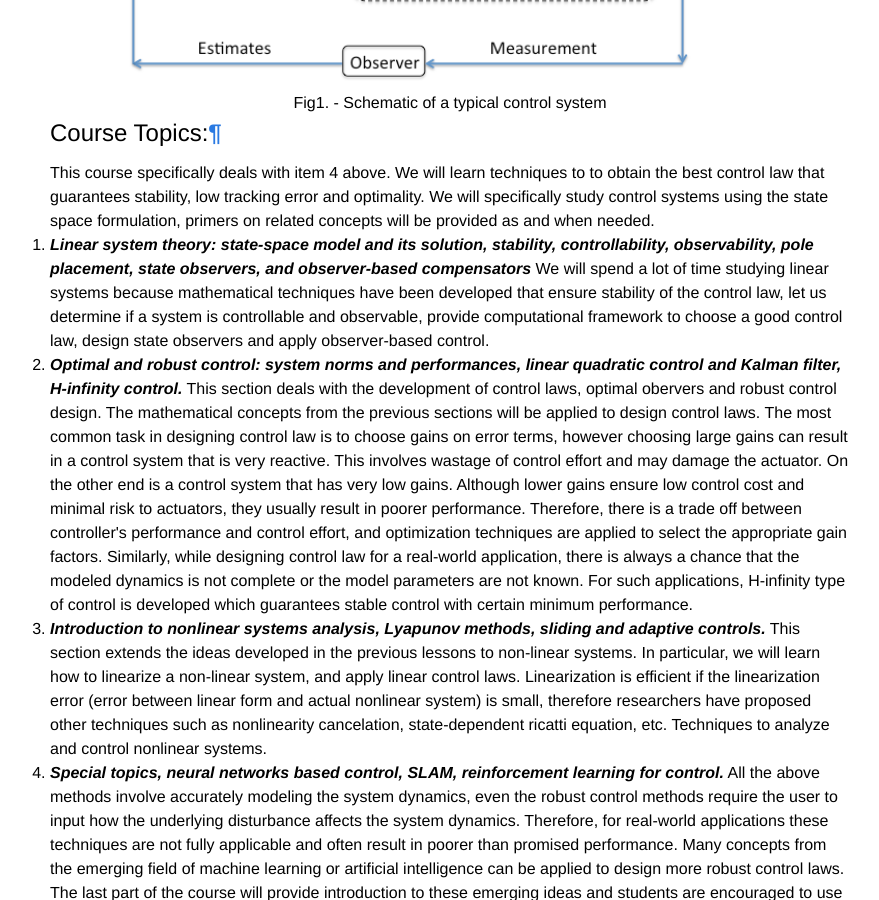
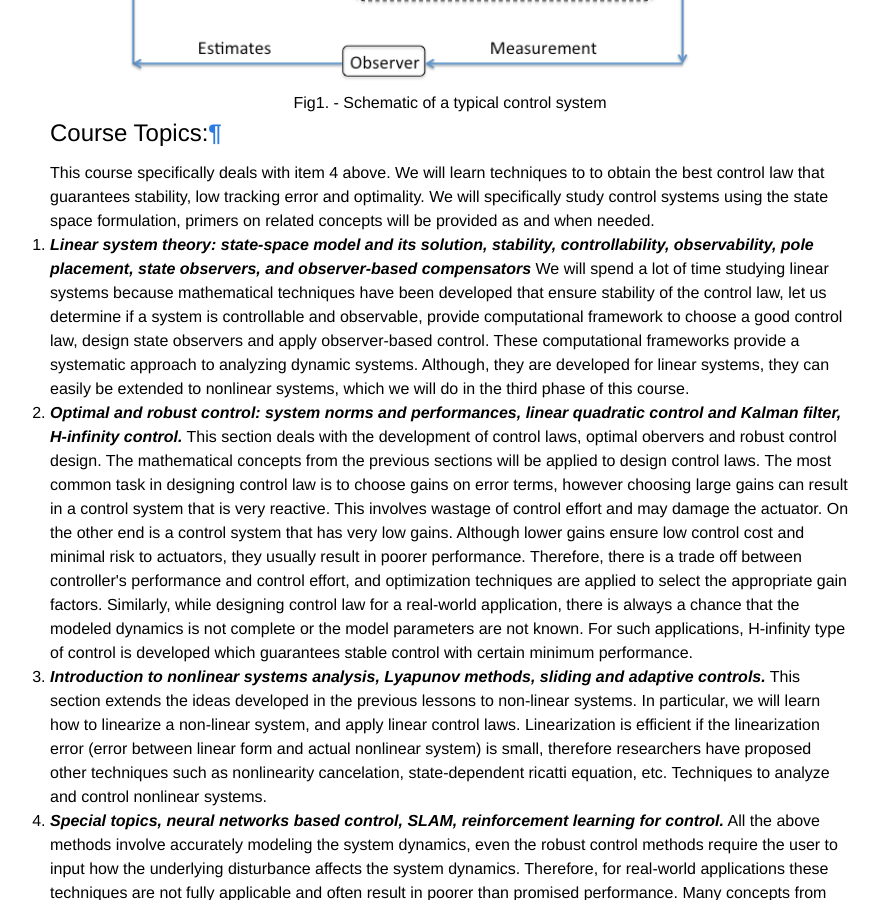
Before and after one commit to mec560sbu/mec560sbu.github.io, a Jekyll site: the page built from index.html, in a window 1280 px wide and 900 px high, scrolled down 1957 px. Shown: the whole window, without its empty margins (190-1069 px from the left). Built offline with Jekyll 4.4.1, drawn with Linux system fonts in a browser that asks for light colours.

Commit message:
added computational framework in index

```diff
--- a/_posts/2016-08-29-Control_Systems_Overview.markdown
+++ b/_posts/2016-08-29-Control_Systems_Overview.markdown
@@ -36,7 +36,7 @@ This course specifically deals with item 4 above. We will learn techniques to to
 
 
 1. ***Linear system theory: state-space model and its solution, stability, controllability, observability, pole placement, state observers, and observer-based compensators***
-    We will spend a lot of time studying linear systems because mathematical techniques have been developed that ensure stability of the control law, let us determine if a system is controllable and observable, provide computational framework to choose a good control law, design state observers and apply observer-based control.
+    We will spend a lot of time studying linear systems because mathematical techniques have been developed that ensure stability of the control law, let us determine if a system is controllable and observable, provide computational framework to choose a good control law, design state observers and apply observer-based control. These computational frameworks provide a systematic approach to analyzing dynamic systems. Although, they are developed for linear systems, they can easily be extended to nonlinear systems, which we will do in the third phase of this course.
 2. ***Optimal and robust control: system norms and performances, linear quadratic control and Kalman filter, H-infinity control.*** This section deals with the development of control laws, optimal obervers and robust control design. The mathematical concepts from the previous sections will be applied to design control laws. The most common task in designing control law is to choose gains on error terms, however choosing large gains can result in a control system that is very reactive. This involves wastage of control effort and may damage the actuator. On the other end is a control system that has very low gains. Although lower gains ensure low control cost and minimal risk to actuators, they usually result in poorer performance. Therefore, there is a trade off between controller's performance and control effort, and optimization techniques are applied to select the appropriate gain factors. Similarly, while designing control law for a real-world application, there is always a chance that the modeled dynamics is not complete or the model parameters are not known. For such applications, H-infinity type of control is developed which guarantees stable control with certain minimum performance.
 3. ***Introduction to nonlinear systems analysis, Lyapunov methods, sliding and adaptive controls.*** This section extends the ideas developed in the previous lessons to non-linear systems. In particular, we will learn how to linearize a non-linear system, and apply linear control laws. Linearization is efficient if the linearization error (error between linear form and actual nonlinear system) is small, therefore researchers have proposed other techniques such as nonlinearity cancelation, state-dependent ricatti equation, etc. Techniques to analyze and control nonlinear systems.
 4. ***Special topics, neural networks based control, SLAM, reinforcement learning for control.*** All the above methods involve accurately modeling the system dynamics, even the robust control methods require the user to input how the underlying disturbance affects the system dynamics. Therefore, for real-world applications these techniques are not fully applicable and often result in poorer than promised performance. Many concepts from the emerging field of machine learning or artificial intelligence can be applied to design more robust control laws. The last part of the course will provide introduction to these emerging ideas and students are encouraged to use them in their course projects.
--- a/index.html
+++ b/index.html
@@ -46,7 +46,7 @@ layout: default
 
 <ol>
 <li><strong><em>Linear system theory: state-space model and its solution, stability, controllability, observability, pole placement, state observers, and observer-based compensators</em></strong>
- We will spend a lot of time studying linear systems because mathematical techniques have been developed that ensure stability of the control law, let us determine if a system is controllable and observable, provide computational framework to choose a good control law, design state observers and apply observer-based control. </li>
+ We will spend a lot of time studying linear systems because mathematical techniques have been developed that ensure stability of the control law, let us determine if a system is controllable and observable, provide computational framework to choose a good control law, design state observers and apply observer-based control. These computational frameworks provide a systematic approach to analyzing dynamic systems. Although, they are developed for linear systems, they can easily be extended to nonlinear systems, which we will do in the third phase of this course. </li>
 <li><strong><em>Optimal and robust control: system norms and performances, linear quadratic control and Kalman filter, H-infinity control.</em></strong> This section deals with the development of control laws, optimal obervers and robust control design. The mathematical concepts from the previous sections will be applied to design control laws. The most common task in designing control law is to choose gains on error terms, however choosing large gains can result in a control system that is very reactive. This involves wastage of control effort and may damage the actuator. On the other end is a control system that has very low gains. Although lower gains ensure low control cost and minimal risk to actuators, they usually result in poorer performance. Therefore, there is a trade off between controller's performance and control effort, and optimization techniques are applied to select the appropriate gain factors. Similarly, while designing control law for a real-world application, there is always a chance that the modeled dynamics is not complete or the model parameters are not known. For such applications, H-infinity type of control is developed which guarantees stable control with certain minimum performance.</li>
 <li><strong><em>Introduction to nonlinear systems analysis, Lyapunov methods, sliding and adaptive controls.</em></strong> This section extends the ideas developed in the previous lessons to non-linear systems. In particular, we will learn how to linearize a non-linear system, and apply linear control laws. Linearization is efficient if the linearization error (error between linear form and actual nonlinear system) is small, therefore researchers have proposed other techniques such as nonlinearity cancelation, state-dependent ricatti equation, etc. Techniques to analyze and control nonlinear systems. </li>
 <li><strong><em>Special topics, neural networks based control, SLAM, reinforcement learning for control.</em></strong> All the above methods involve accurately modeling the system dynamics, even the robust control methods require the user to input how the underlying disturbance affects the system dynamics. Therefore, for real-world applications these techniques are not fully applicable and often result in poorer than promised performance. Many concepts from the emerging field of machine learning or artificial intelligence can be applied to design more robust control laws. The last part of the course will provide introduction to these emerging ideas and students are encouraged to use them in their course projects. </li>
```
